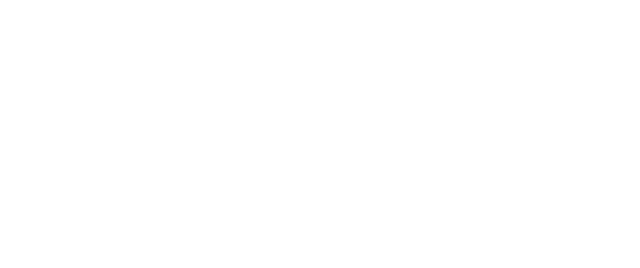
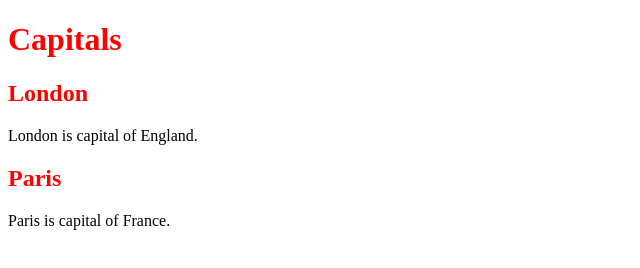
Before and after one commit to MarcoCat/acit1620-week5, a plain HTML site: page index.html in a window 1280 px wide. Shown: the whole page, without its empty margins (0-640 px from the left). Drawn offline with Linux system fonts and the light colour scheme.

Commit message:
adds stylesheets and modify body

```diff
--- a/index.html
+++ b/index.html
@@ -1,9 +1,13 @@
 <!DOCTYPE html>
 <html>
     <head>
-
+        <link href="stylesheets/stylesheets.css" rel="stylesheet">
     </head>
     <body>
-
+        <h1 class="red_text">Capitals</h1>
+        <h2 class="red_text">London</h2>
+        <p>London is capital of England.</p>
+        <h2 class="red_text">Paris</h2>
+        <p>Paris is capital of France.</p>
     </body>
 </html>
--- /dev/null
+++ b/stylesheets/stylesheets.css
@@ -0,0 +1,3 @@
+.red_text{
+    color:red
+}
```
